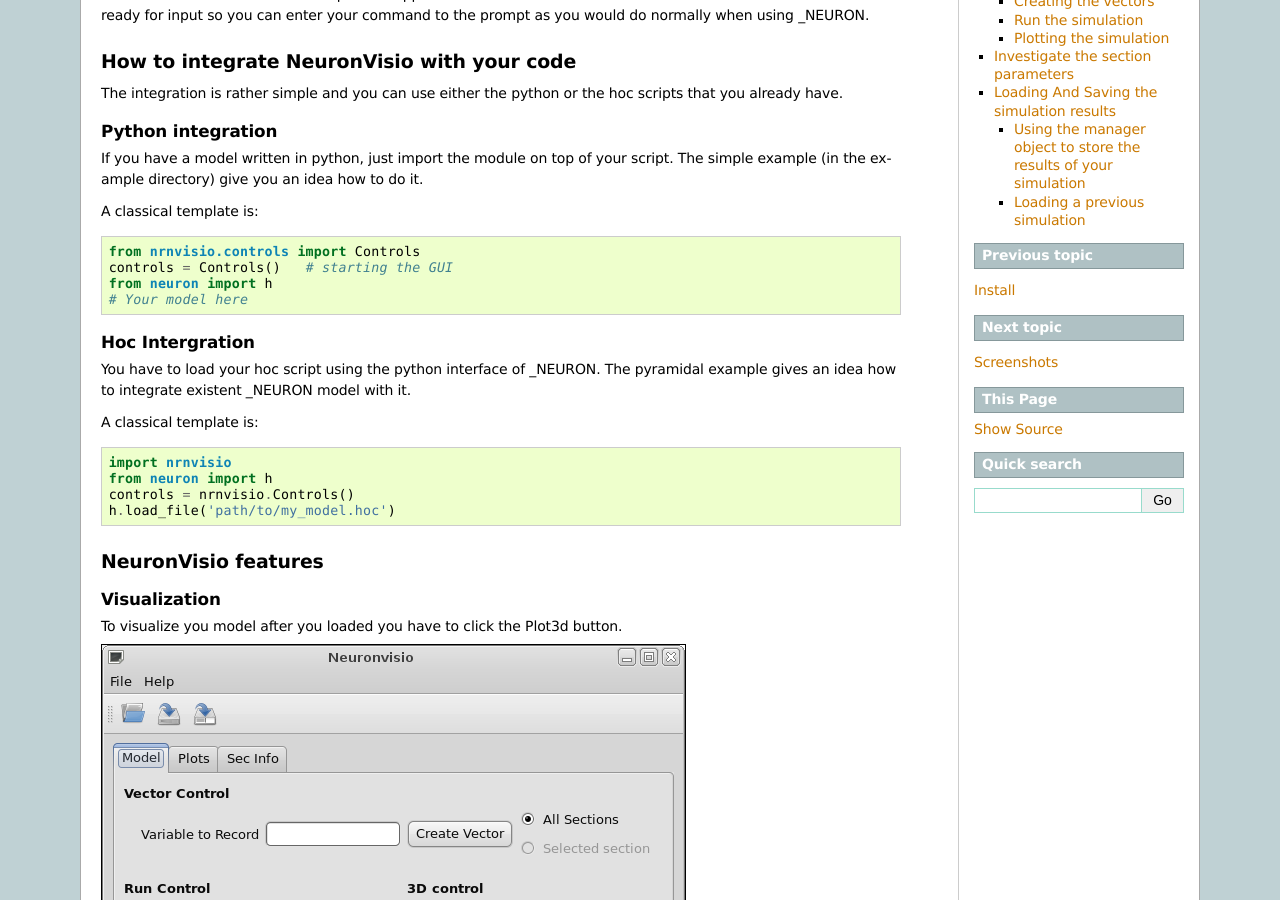
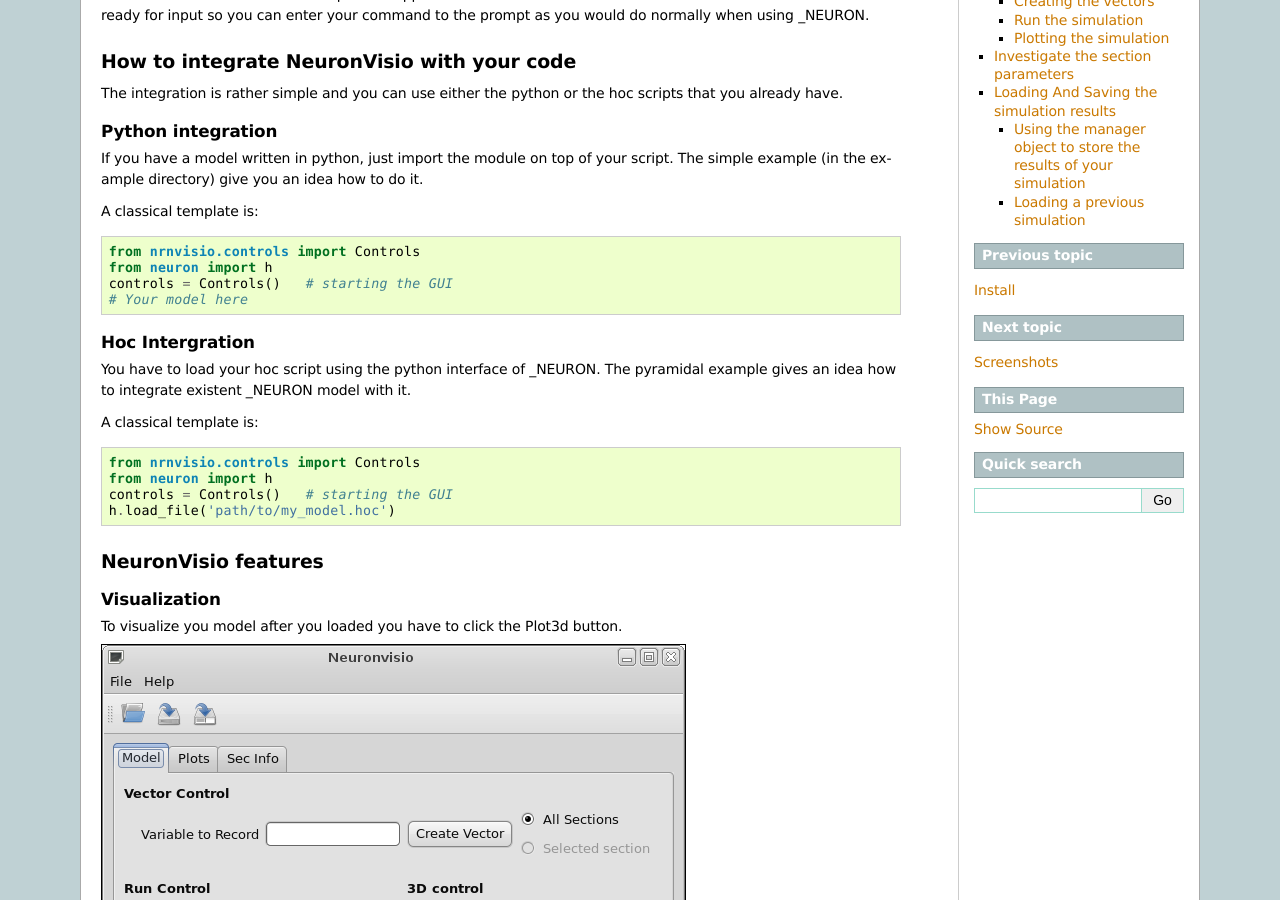
Before and after one commit to mattions/neuronvisio, a Sphinx documentation site: the page built from docs/gettingstarted.rst, in a window 1280 px wide and 900 px high, scrolled down 329 px. Built offline with Sphinx 7.4.7, drawn with Linux system fonts in a browser that asks for light colours; formulas are drawn with MathJax 3; the version number is read from the project's files by our own code; some of the changed text lies outside the part shown.

Commit message:
Updated the code to launch the controls figure

```diff
--- a/docs/gettingstarted.rst
+++ b/docs/gettingstarted.rst
@@ -38,8 +38,8 @@ it.
 A classical template is::
 
     from nrnvisio.controls import Controls
+    from neuron import h
     controls = Controls()   # starting the GUI
-    from neuron import h
     # Your model here
 
 Hoc Intergration
@@ -51,9 +51,9 @@ with it.
 
 A classical template is::
 
-    import nrnvisio
+    from nrnvisio.controls import Controls
     from neuron import h
-    controls = nrnvisio.Controls()
+    controls = Controls()   # starting the GUI
     h.load_file('path/to/my_model.hoc')
 
 NeuronVisio features
```
Also changed, not shown: other parts of docs/gettingstarted.rst (+1 -1 lines).
